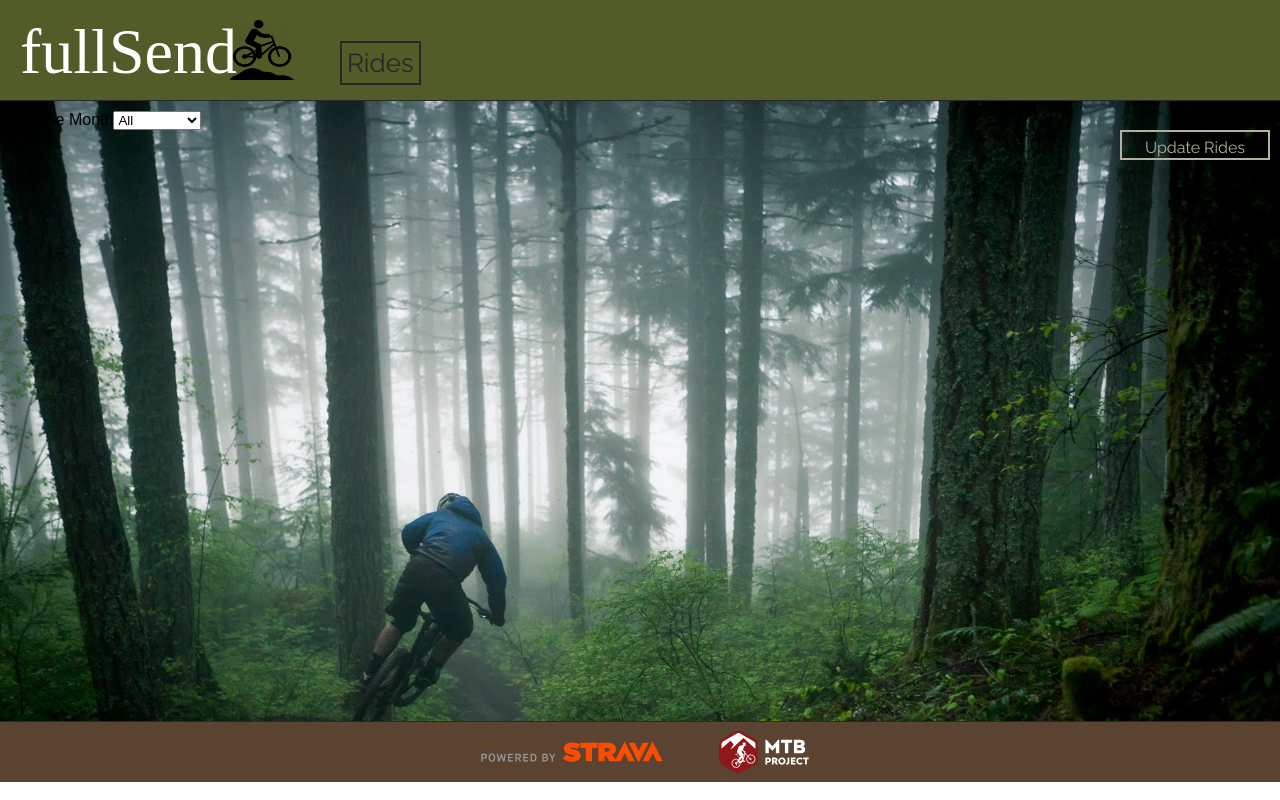
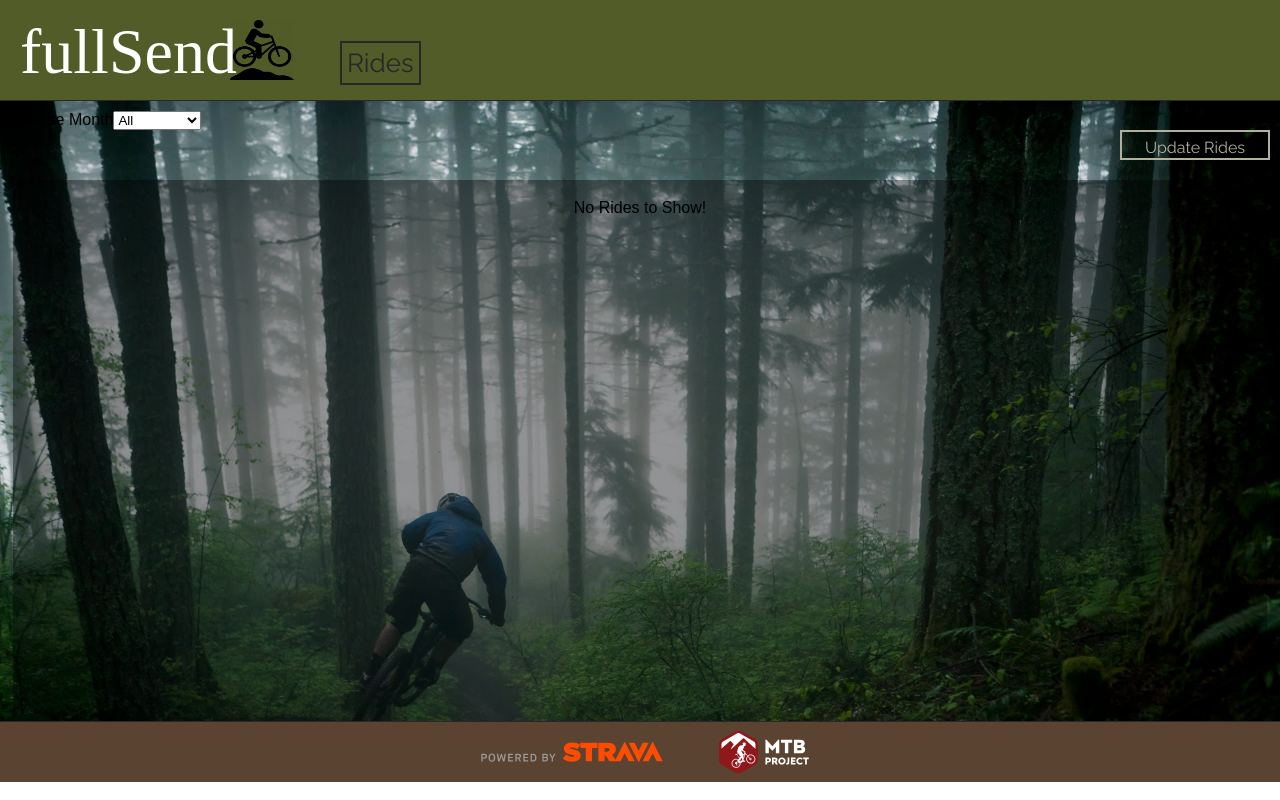
Before and after one commit to patrickmc21/fullSend, a React (Create React App) app: page /main/rides in a window 1280 px wide. Built offline with nearby package versions, Linux system fonts and the light colour scheme; a web font is replaced by a local one.

Commit message:
Filter rides by month functionality

```diff
--- a/src/Containers/Header/Header.js
+++ b/src/Containers/Header/Header.js
@@ -46,6 +46,7 @@ export class Header extends Component {
         <NavLink
           to='/main'
           className='logo-link'
+          onClick={() => this.props.changeMonth('All')}
         >
           <h1 className='logo'>fullSend</h1>
         </NavLink>
@@ -83,7 +84,8 @@ export const mapStateToProps = state => ({
 
 export const mapDispatchToProps = dispatch => ({
   logoutUser: id => dispatch(actions.logoutUser(id)),
-  clearRides: id => dispatch(actions.clearRides(id))
+  clearRides: id => dispatch(actions.clearRides(id)),
+  changeMonth: month => dispatch(actions.changeMonth(month))
 });
 
 export default withRouter(connect(mapStateToProps, mapDispatchToProps)(Header));
--- a/src/Containers/RideContainer/RideContainer.js
+++ b/src/Containers/RideContainer/RideContainer.js
@@ -25,7 +25,6 @@ export class RideContainer extends Component {
     super(props);
     this.state = {
       errorStatus: '',
-      currentMonth: ''
     };
   }
 
@@ -70,24 +69,32 @@ export class RideContainer extends Component {
     rides.forEach(ride => updateUserRides(ride, id));
   }
 
+  buildRideCards = (rides, month) => {
+    let rideCards;
+    if (month !== 'All') {
+      const monthRides = rides.filter(ride => {
+        const startTime = moment([2018, 0, 1]).month(month).format('x')/1000;
+        const endTime = moment([2018, 0, 31]).month(month).format('x')/1000;
+        console.log(startTime, endTime)
+        return ride.epoch >= startTime && ride.epoch < endTime;
+      });
+      rideCards = monthRides.map(ride => {
+        return <RideCard key={ride.epoch} ride={ride}/>;
+      });
+    } else {
+      rideCards = rides.map(ride => {
+        return <RideCard key={ride.epoch} ride={ride}/>;
+      });
+    }
+    return rideCards.sort((first, second) => {
+      return second.key - first.key;
+    });
+  }
+
   render() {
     const { rides, month } = this.props;
-    const rideCards = rides.map(ride => {
-      return <RideCard key={ride.epoch} ride={ride}/>;
-    });
-    const ridesByRecent = rideCards.sort((first, second) => {
-      return second.key - first.key;
-    });
-    const monthRides = rides.filter(ride => {
-      if (month !== 'All') {
-        const startTime = moment([2018, 0, 1]).month(month).format('x')/1000;
-        const endTime = moment([2018, 0, 31]).month(month).format('x')/1000;
-        return ride.epoch >= startTime && ride.epoch < endTime;
-      }
-    });
-    const monthCards = monthRides.map(ride => {
-      return <RideCard key={ride.epoch} ride={ride}/>;
-    });
+    const rideCards = this.buildRideCards(rides, month);
+    console.log(rideCards)
     return (
       <section className='ride-container'>
         <DateSelector />
@@ -96,12 +103,10 @@ export class RideContainer extends Component {
           onClick={this.handleClick}>
             Update Rides
         </button>
-        <Route exact path='./main/rides' render={() => {
+        <Route exact path='/main/rides' render={() => {
           return (<div className='card-container'>
-            {rides.length > 1 && month === 'All' && ridesByRecent}
-            {month !== 'All' && monthRides.length > 1 && monthCards}
-            {month !== 'All' && monthRides.length < 1 && <h6>No Rides to Show!</h6>}
-            {rides.length < 1 && <h6>No Rides to Show!</h6>}
+            {rideCards.length >= 1 && rideCards}
+            {rideCards.length < 1 && <h6>No Rides to Show!</h6>}
           </div>)
         }}
         />
```
